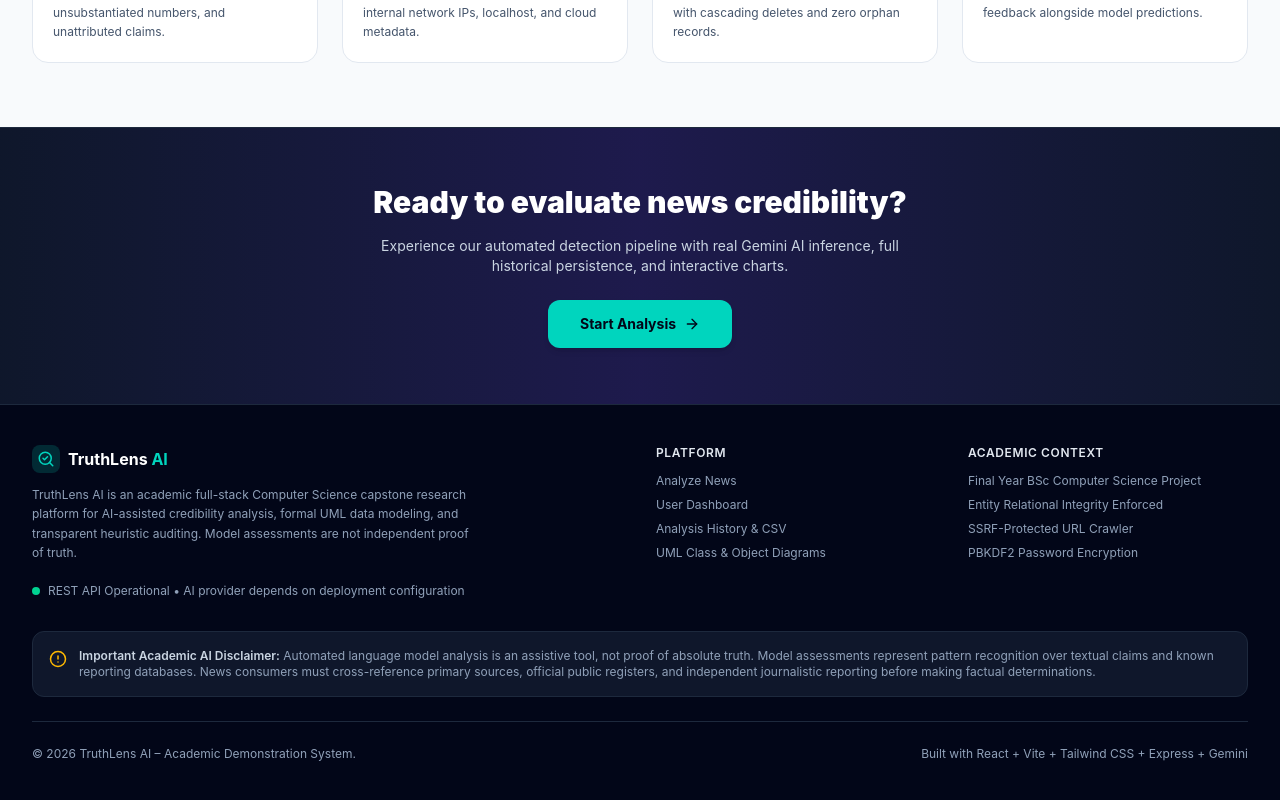
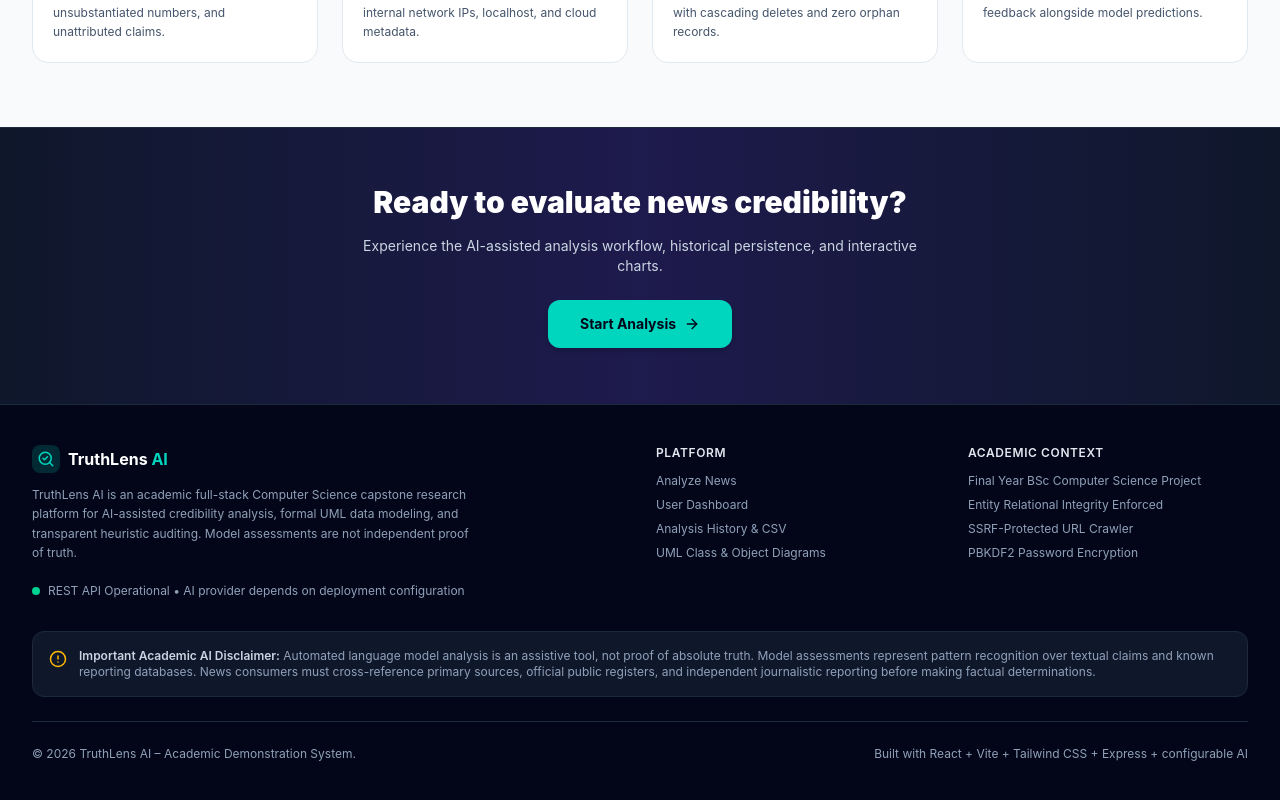
Before and after one commit to yogesh99911/fake-news-description, a React (Vite) app: page / in a window 1280 px wide. Shown: the part 2125-2925 px from the top of the page. Built offline with nearby package versions, Linux system fonts and the light colour scheme; no server answers.

Commit message:
Clarify configurable AI provider copy

```diff
--- a/src/components/Footer.tsx
+++ b/src/components/Footer.tsx
@@ -97,7 +97,7 @@ export const Footer: React.FC<FooterProps> = ({ onNavigate }) => {
         <div className="pt-6 border-t border-slate-800 flex flex-col sm:flex-row items-center justify-between text-xs text-slate-400 gap-4">
           <p>© {new Date().getFullYear()} TruthLens AI – Academic Demonstration System.</p>
           <div className="flex items-center gap-4 text-xs">
-            <span>Built with React + Vite + Tailwind CSS + Express + Gemini</span>
+            <span>Built with React + Vite + Tailwind CSS + Express + configurable AI</span>
           </div>
         </div>
       </div>
--- a/src/pages/AboutPage.tsx
+++ b/src/pages/AboutPage.tsx
@@ -306,7 +306,7 @@ export const AboutPage: React.FC = () => {
 
             <div className="p-5 bg-slate-50 dark:bg-slate-800 rounded-xl border border-slate-200 dark:border-slate-800 space-y-2">
               <span className="text-xs font-bold text-teal-600 dark:text-teal-400">Step 2</span>
-              <h3 className="font-bold text-sm text-slate-900 dark:text-white">Structured Gemini Prompting</h3>
+              <h3 className="font-bold text-sm text-slate-900 dark:text-white">Structured AI Prompting</h3>
               <p className="text-xs text-slate-600 dark:text-slate-400 leading-relaxed">
                 The article is enclosed within secure untrusted XML tags (`&lt;article_to_analyze&gt;`) to defend against prompt injection. A temperature of 0.2 ensures deterministic reasoning across factual claims.
               </p>
--- a/src/pages/LandingPage.tsx
+++ b/src/pages/LandingPage.tsx
@@ -356,7 +356,7 @@ export const LandingPage: React.FC<LandingPageProps> = ({ onNavigate }) => {
             Ready to evaluate news credibility?
           </h3>
           <p className="text-xs sm:text-sm text-slate-300 max-w-xl mx-auto">
-            Experience our automated detection pipeline with real Gemini AI inference, full historical persistence, and interactive charts.
+            Experience the AI-assisted analysis workflow, historical persistence, and interactive charts.
           </p>
           <div className="pt-2">
             <button
```
Also changed, not shown: 1 other file (tests, documents, lock files or other folders).
